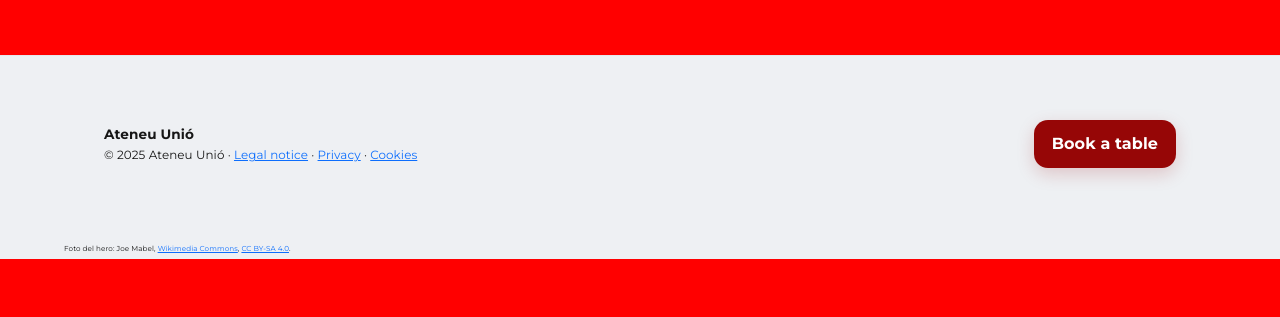
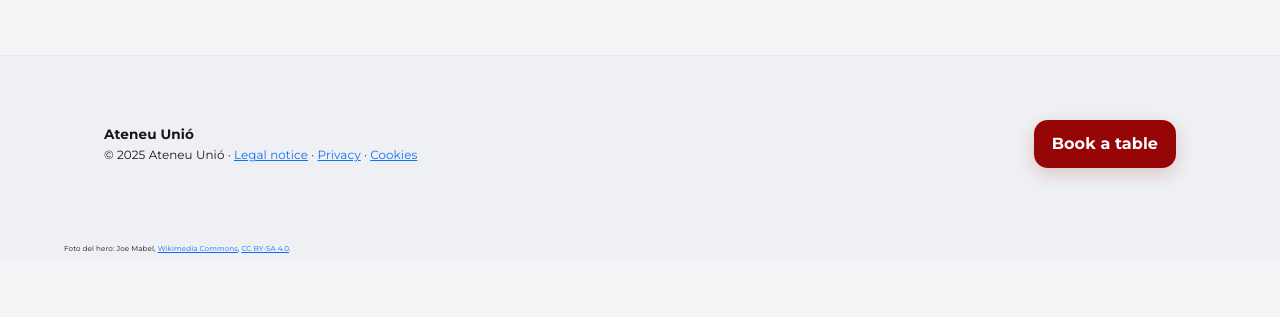
Before and after one commit to MallenK/BarRestaurantAteneuUnio, a PHP site: page / in a window 1280 px wide. Shown: the part 4413-4730 px from the top of the page. Run offline with PHP 8.4, Linux system fonts and the light colour scheme.

Commit message:
Update styles.css

```diff
--- a/assets/css/styles.css
+++ b/assets/css/styles.css
@@ -3,7 +3,7 @@
   --brand:#7F7C76;
   --section:#960606;
   --section-700:#7a0505;
-  --bg:red;
+  --bg:#f3f4f6;
   --card:#ffffff;
   --ink:#161616;
   --muted:#49525e; /* más contraste */
```
